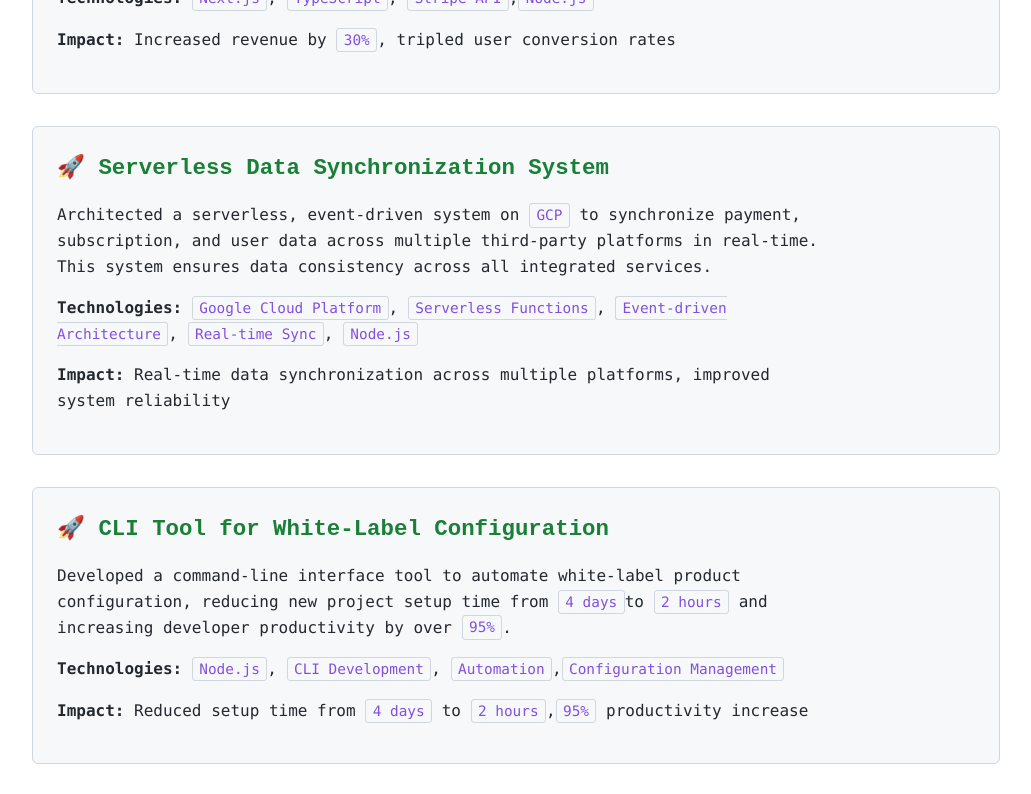
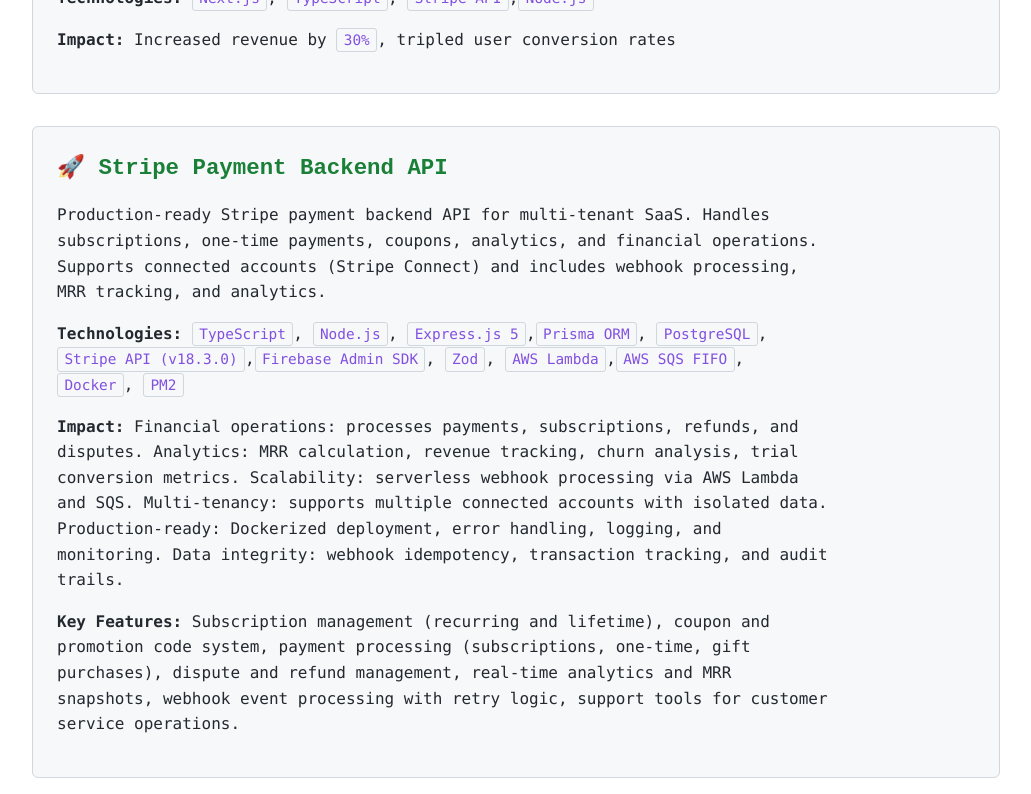
Before and after one commit to tsvillain/portfolio, a Next.js app: page /portfolio in a window 1280 px wide. Shown: the part 600-1394 px from the top of the page, without its empty margins (124-1155 px from the left). Built offline with nearby package versions, Linux system fonts and the light colour scheme.

Commit message:
metioned stripe backend api

```diff
--- a/src/app/contact/page.tsx
+++ b/src/app/contact/page.tsx
@@ -195,15 +195,14 @@
             </li>
             <li>
               <strong>Backend Development:</strong> <span className="code">Node.js</span>, <span className="code">Express.js</span>,
-              serverless architectures
+              serverless architectures, payment processing systems (Stripe API), multi-tenant SaaS backends
             </li>
             <li>
-              <strong>Cloud & DevOps:</strong> <span className="code">AWS</span>, <span className="code">GCP</span>, <span className="code">Firebase</span>, serverless
-              computing, <span className="code">Docker</span>
+              <strong>Cloud & DevOps:</strong> <span className="code">AWS</span> (<span className="code">Lambda</span>, <span className="code">SQS FIFO</span>), <span className="code">GCP</span>, <span className="code">Firebase</span>, serverless
+              computing, <span className="code">Docker</span>, <span className="code">PM2</span>
             </li>
             <li>
-              <strong>Databases & APIs:</strong> <span className="code">MongoDB</span>, <span className="code">PostgreSQL</span>, <span className="code">Stripe</span>
-              integration, <span className="code">OpenAI API</span>
+              <strong>Databases & APIs:</strong> <span className="code">MongoDB</span>, <span className="code">PostgreSQL</span>, <span className="code">Prisma ORM</span>, <span className="code">Stripe API</span> (payment processing, subscriptions, webhooks, Stripe Connect), <span className="code">OpenAI API</span>
             </li>
             <li>
               <strong>AI Integration:</strong> <span className="code">OpenAI API</span>, LLM integration,
--- a/src/app/page.tsx
+++ b/src/app/page.tsx
@@ -84,10 +84,10 @@
             Specializing in <span className="code">Flutter</span>,{" "}
             <span className="code">Node.js</span>, and serverless architectures
             on
-            <span className="code">GCP</span>. Key achievements include 30%
+            <span className="code">GCP</span> and <span className="code">AWS</span>. Key achievements include 30%
             revenue increase through subscription systems, 75% reduction in
-            time-to-market, and architecting real-time data synchronization
-            across multiple platforms.
+            time-to-market, architecting real-time data synchronization
+            across multiple platforms, and developing a production-ready Stripe payment backend API for multi-tenant SaaS with serverless webhook processing, MRR tracking, and comprehensive analytics.
           </p>
         </div>
 
--- a/src/app/portfolio/page.tsx
+++ b/src/app/portfolio/page.tsx
@@ -21,6 +21,25 @@
           <p>
             <strong>Impact:</strong> Increased revenue by <span className="code">30%</span>, tripled user
             conversion rates
+          </p>
+        </div>
+
+        <div className="project-item">
+          <h3>Stripe Payment Backend API</h3>
+          <p>
+            Production-ready Stripe payment backend API for multi-tenant SaaS. Handles subscriptions, one-time payments, coupons, analytics, and financial operations. Supports connected accounts (Stripe Connect) and includes webhook processing, MRR tracking, and analytics.
+          </p>
+          <p>
+            <strong>Technologies:</strong> <span className="code">TypeScript</span>, <span className="code">Node.js</span>, <span className="code">Express.js 5</span>,
+            <span className="code">Prisma ORM</span>, <span className="code">PostgreSQL</span>, <span className="code">Stripe API (v18.3.0)</span>,
+            <span className="code">Firebase Admin SDK</span>, <span className="code">Zod</span>, <span className="code">AWS Lambda</span>,
+            <span className="code">AWS SQS FIFO</span>, <span className="code">Docker</span>, <span className="code">PM2</span>
+          </p>
+          <p>
+            <strong>Impact:</strong> Financial operations: processes payments, subscriptions, refunds, and disputes. Analytics: MRR calculation, revenue tracking, churn analysis, trial conversion metrics. Scalability: serverless webhook processing via AWS Lambda and SQS. Multi-tenancy: supports multiple connected accounts with isolated data. Production-ready: Dockerized deployment, error handling, logging, and monitoring. Data integrity: webhook idempotency, transaction tracking, and audit trails.
+          </p>
+          <p>
+            <strong>Key Features:</strong> Subscription management (recurring and lifetime), coupon and promotion code system, payment processing (subscriptions, one-time, gift purchases), dispute and refund management, real-time analytics and MRR snapshots, webhook event processing with retry logic, support tools for customer service operations.
           </p>
         </div>
 
--- a/src/app/work/page.tsx
+++ b/src/app/work/page.tsx
@@ -43,6 +43,9 @@
               Built a high-throughput bulk media uploader that reduced partner
               data migration time from weeks to hours, facilitating seamless
               onboarding for large-scale enterprise clients
+            </li>
+            <li>
+              Architected and developed a production-ready Stripe payment backend API for multi-tenant SaaS, handling subscriptions, one-time payments, coupons, analytics, and financial operations. Implemented serverless webhook processing via <span className="code">AWS Lambda</span> and <span className="code">SQS FIFO</span>, MRR tracking, and multi-tenant support with Stripe Connect. The system includes comprehensive analytics, dispute management, and production-ready deployment with <span className="code">Docker</span>, error handling, and monitoring
             </li>
           </ul>
         </div>
@@ -165,6 +168,9 @@
             <li>
               Created <span className="code">CLI</span> tools for automated white-label product configuration
             </li>
+            <li>
+              Built production-ready Stripe payment backend API with multi-tenant SaaS support, serverless webhook processing, MRR tracking, and comprehensive analytics
+            </li>
           </ul>
         </div>
       </section>
```
